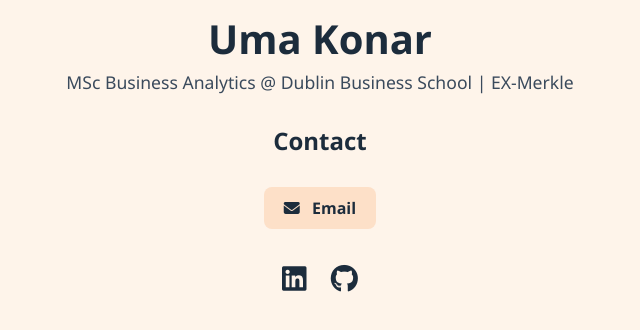
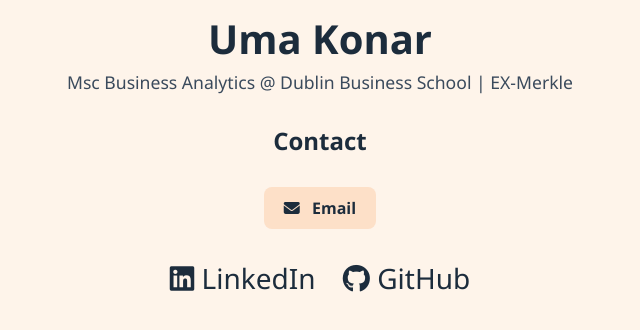
Before and after one commit to umakonar/Connect-with-Uma, a plain HTML site: page index.html in a window 1280 px wide. Shown: the part 194-524 px from the top of the page, without its empty margins (320-960 px from the left). Drawn offline with Linux system fonts and the light colour scheme.

Commit message:
Update index.html

```diff
--- a/index.html
+++ b/index.html
@@ -11,16 +11,14 @@
   <div class="container">
     <img src="Profile.jpg" alt="Uma's Profile Photo" class="profile-pic"/>
     <h1>Uma Konar</h1>
-    <p class="subtitle">MSc Business Analytics @ Dublin Business School | EX-Merkle</p>
+    <p class="subtitle">Msc Business Analytics @ Dublin Business School | EX-Merkle </p>
 
     <div class="contact-section">
       <h2>Contact</h2>
-      <a href="https://mail.google.com/mail/?view=cm&fs=1&to=konaruma28@gmail.com" target="_blank" class="email-btn">
-        <i class="fas fa-envelope"></i> Email
-      </a>
+      <a href="mailto:konaruma28@gmail.com" class="email-btn"><i class="fas fa-envelope"></i> Email</a>
       <div class="social-icons">
-        <a href="https://www.linkedin.com/in/uma-konar-280321147" target="_blank"><i class="fab fa-linkedin"></i></a>
-        <a href="https://github.com/umakonar" target="_blank"><i class="fab fa-github"></i></a>
+      <a href="https://www.linkedin.com/in/uma-konar-280321147" target="_blank"><i class="fab fa-linkedin"></i> LinkedIn </a>
+      <a href="https://github.com/umakonar" target="_blank"><i class="fab fa-github"></i> GitHub </a>
       </div>
     </div>
   </div>
```
